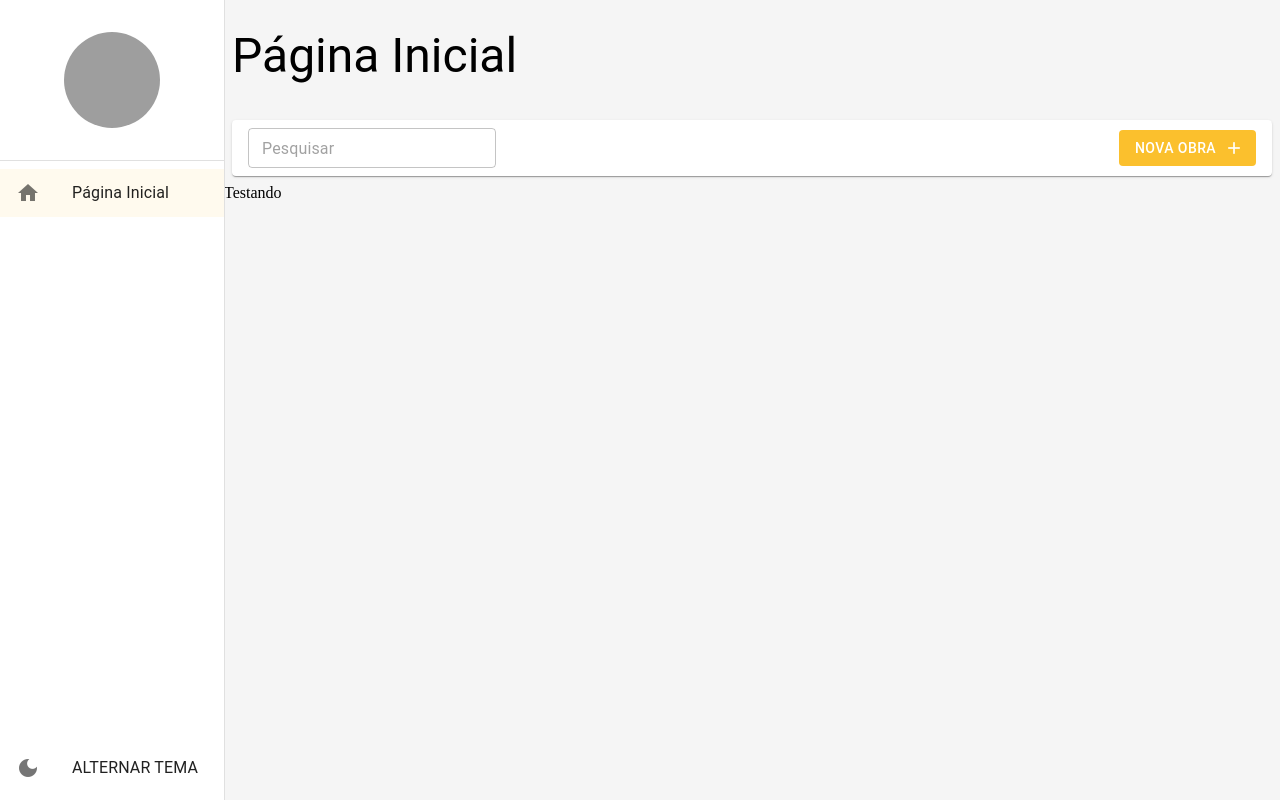
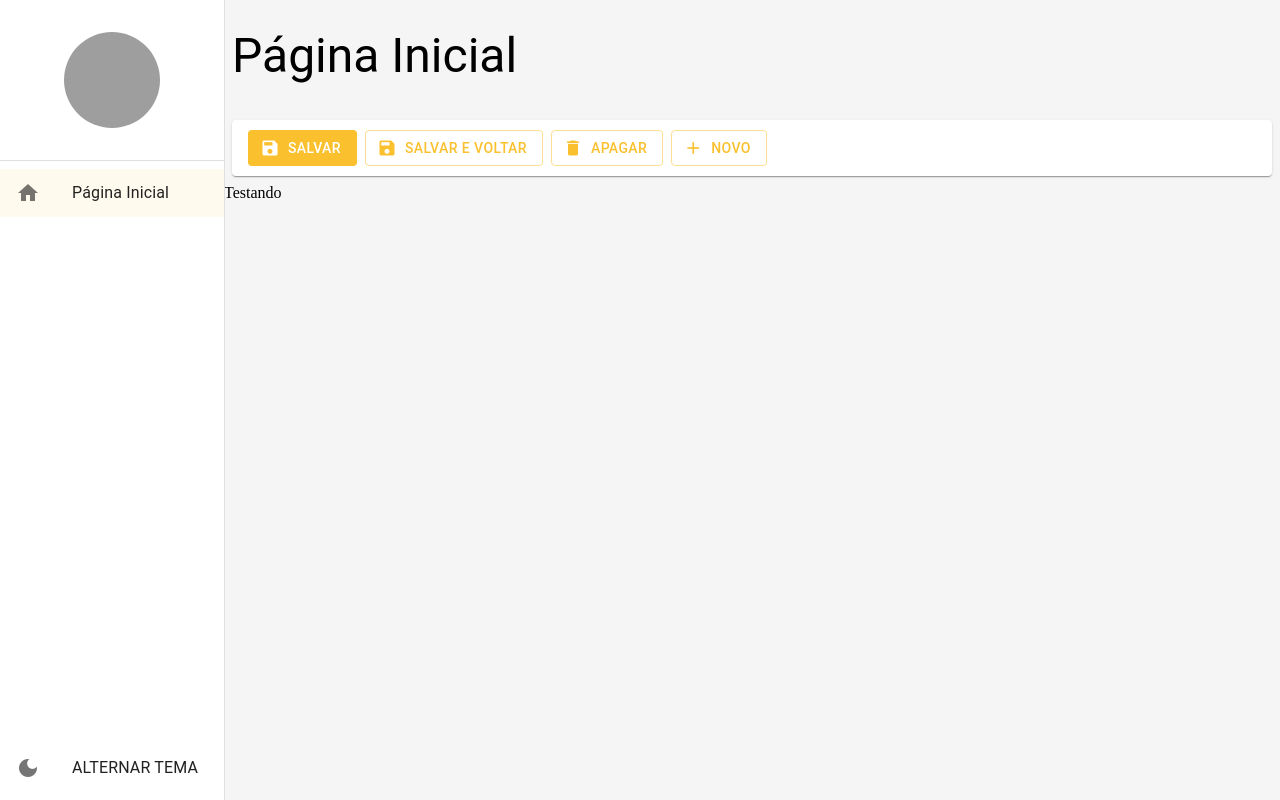
Before and after one commit to tiagodetarso/react-mui-type, a React (Create React App) app: page /inicio in a window 1280 px wide. Built offline with nearby package versions, Linux system fonts and the light colour scheme; grey boxes are pictures that could not be loaded.

Commit message:
feat: ferramentas de detalhe

```diff
--- a/src/pages/dashboard/Dashboard.tsx
+++ b/src/pages/dashboard/Dashboard.tsx
@@ -1,5 +1,5 @@
-import { FerramentasDaListagem } from '../../shared/components'
 import { LayoutBaseDePagina } from '../../shared/layouts'
+import { FerramentasDeDetalhe } from '../../shared/components'
 
 
 export const Dashboard = () => {
@@ -8,9 +8,9 @@
         <LayoutBaseDePagina
             titulo='Página Inicial'
             barraDeFerramentas={(
-                <FerramentasDaListagem
-                    mostrarInputBusca
-                    textoBotaoNovo='Nova Obra'
+                <FerramentasDeDetalhe
+                    mostrarBotaoSalvarEFechar
+                    mostrarBotaoVoltar={false}
                 />
             )}
         >
--- /dev/null
+++ b/src/shared/components/ferramentas-de-detalhe/ferramentasDeDetalhe.tsx
@@ -0,0 +1,163 @@
+import { Box, Button, Divider, Icon, Paper, Skeleton, Theme, Typography, useMediaQuery, useTheme } from '@mui/material'
+
+
+interface IFerramentasDeDetalheProps {
+    textoBotaoNovo?: string
+
+    mostrarBotaoNovo?: boolean
+    mostrarBotaoVoltar?: boolean
+    mostrarBotaoApagar?: boolean
+    mostrarBotaoSalvar?: boolean
+    mostrarBotaoSalvarEFechar?: boolean
+
+    mostrarBotaoNovoCarregando?: boolean
+    mostrarBotaoVoltarCarregando?: boolean
+    mostrarBotaoApagarCarregando?: boolean
+    mostrarBotaoSalvarCarregando?: boolean
+    mostrarBotaoSalvarEFecharCarregando?: boolean
+
+    aoClicarEmNovo?: () => void
+    aoClicarEmVoltar?: () => void
+    aoClicarEmApagar?: () => void
+    aoClicarEmSalvar?: () => void
+    aoClicarEmSalvarEFechar?: () => void
+}
+
+
+export const FerramentasDeDetalhe: React.FC<IFerramentasDeDetalheProps> = ({
+    textoBotaoNovo = 'Novo',
+
+    mostrarBotaoNovo = true,
+    mostrarBotaoVoltar = true,
+    mostrarBotaoApagar = true,
+    mostrarBotaoSalvar = true,
+    mostrarBotaoSalvarEFechar = false,
+
+    mostrarBotaoNovoCarregando= false,
+    mostrarBotaoVoltarCarregando= false,
+    mostrarBotaoApagarCarregando= false,
+    mostrarBotaoSalvarCarregando = false,
+    mostrarBotaoSalvarEFecharCarregando = false,
+
+    aoClicarEmNovo,
+    aoClicarEmVoltar,
+    aoClicarEmApagar,
+    aoClicarEmSalvar,
+    aoClicarEmSalvarEFechar
+}) => {
+
+    const smDown = useMediaQuery((theme: Theme) => theme.breakpoints.down('sm'))
+    const mdDown = useMediaQuery((theme: Theme) => theme.breakpoints.down('md'))
+    const theme = useTheme()
+
+    return(
+        <Box
+            component={Paper}
+            display='flex'
+            gap={1}
+            alignItems='center'
+            height={theme.spacing(5)}
+            marginX={1}
+            padding={1}
+            paddingX={2}
+        >
+            { (mostrarBotaoSalvar && !mostrarBotaoSalvarCarregando) &&(
+                <Button
+                    variant='contained'
+                    disableElevation
+                    startIcon={<Icon>save</Icon>}
+                    color='primary'
+                    onClick={aoClicarEmSalvar}
+                >
+                    <Typography variant='button' whiteSpace='nowrap' textOverflow='ellipsis' overflow='hidden'>
+                        Salvar
+                    </Typography>
+                </Button>
+            )}
+
+            { mostrarBotaoSalvarCarregando &&(
+                <Skeleton width={110} height={60} />
+            )}
+
+            { (mostrarBotaoSalvarEFechar && !mostrarBotaoSalvarEFecharCarregando && !smDown && !mdDown) &&(
+                <Button
+                    variant='outlined'
+                    disableElevation
+                    startIcon={<Icon>save</Icon>}
+                    color='primary'
+                    onClick={aoClicarEmSalvarEFechar}
+                >
+                    <Typography variant='button' whiteSpace='nowrap' textOverflow='ellipsis' overflow='hidden'>
+                        Salvar e Voltar
+                    </Typography>
+                </Button>
+            )}
+
+            { (mostrarBotaoSalvarEFecharCarregando && !smDown && mdDown) &&(
+                <Skeleton width={180} height={60} />
+            )}
+
+            { (mostrarBotaoApagar && !mostrarBotaoApagarCarregando) && (
+                <Button
+                    variant='outlined'
+                    disableElevation
+                    startIcon={<Icon>delete</Icon>}
+                    color='primary'
+                    onClick={aoClicarEmApagar}
+                >
+                    <Typography variant='button' whiteSpace='nowrap' textOverflow='ellipsis' overflow='hidden'>
+                        Apagar
+                    </Typography>
+                </Button>
+            )}
+
+            { mostrarBotaoApagarCarregando &&(
+                <Skeleton width={115} height={60} />
+            )}
+
+            { (mostrarBotaoNovo && !mostrarBotaoNovoCarregando && !smDown) &&(
+                <Button
+                    variant='outlined'
+                    disableElevation
+                    startIcon={<Icon>add</Icon>}
+                    color='primary'
+                    onClick={aoClicarEmNovo}
+                >
+                    <Typography variant='button' whiteSpace='nowrap' textOverflow='ellipsis' overflow='hidden'>
+                        {textoBotaoNovo}
+                    </Typography>
+                </Button>
+            )}
+
+            { (mostrarBotaoNovoCarregando && !smDown) &&(
+                <Skeleton width={100} height={60} />
+            )}
+
+            { mostrarBotaoVoltar && (mostrarBotaoNovo || mostrarBotaoApagar || mostrarBotaoSalvarEFechar) && (
+                <Divider
+                    variant='middle'
+                    orientation='vertical'
+                />
+            )}
+
+            { (mostrarBotaoVoltar && !mostrarBotaoVoltarCarregando) &&(
+                <Button
+                    variant='outlined'
+                    disableElevation
+                    startIcon={<Icon>arrow_back</Icon>}
+                    color='primary'
+                    onClick={aoClicarEmVoltar}
+                >
+                    <Typography variant='button' whiteSpace='nowrap' textOverflow='ellipsis' overflow='hidden'>
+                        Voltar
+                    </Typography>
+                </Button>
+            )}
+
+            { mostrarBotaoVoltarCarregando &&(
+                <Skeleton width={110} height={60} />
+            )}
+
+        </Box>
+    )
+}
--- a/src/shared/components/index.ts
+++ b/src/shared/components/index.ts
@@ -1,2 +1,3 @@
 export * from './menu-lateral/MenuLateral'
 export * from './ferramentas-da-listagem/ferramentasDaListagem'
+export * from './ferramentas-de-detalhe/ferramentasDeDetalhe'
```
